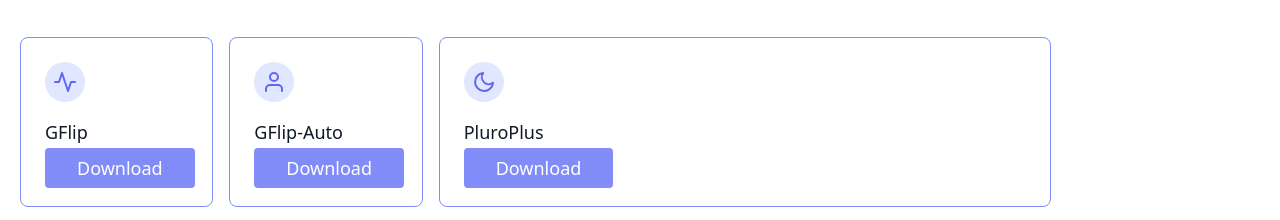
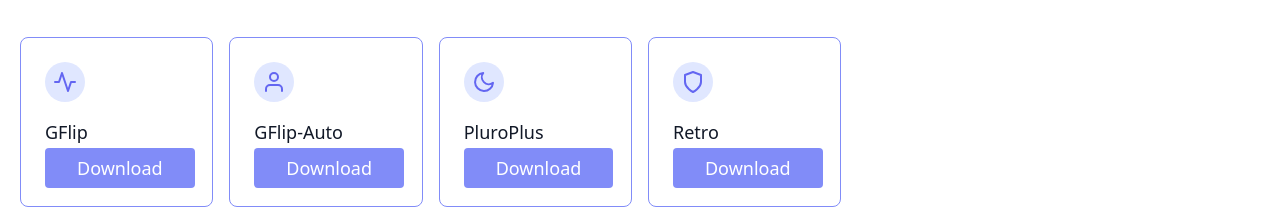
Before and after one commit to PlusAds/plusvpn, a plain HTML site: page index.html in a window 1280 px wide. Shown: the part 201-421 px from the top of the page. Drawn offline with nearby package versions, Linux system fonts and the light colour scheme.

Commit message:
Update index.html

```diff
--- a/index.html
+++ b/index.html
@@ -47,7 +47,7 @@
         <h1 class="sm:text-3xl text-2xl font-medium title-font mb-2 text-indigo-500">Plus Apps</h1>
         <p class="lg:w-1/2 w-full leading-relaxed text-gray-500">Apps Developed By Plus Ads Team.</p>
       </div>
-      <div class="flex flex-wrap flex-col items-center md:flex-row -m-2">
+      <div class="flex flex-wrap flex-col md:flex-row -m-2">
         <div class="xl:w-1/6 md:w-1/2 p-2">
           <div class="border border-indigo-400 p-6 rounded-lg">
             <div class="w-10 h-10 inline-flex items-center justify-center rounded-full bg-indigo-100 text-indigo-500 mb-4">
@@ -75,7 +75,7 @@
           </div>
         </div>
 
-        <div class="xl:w-1/2 md:w-1/2 p-2">
+        <div class="xl:w-1/6 md:w-1/2 p-2">
           <div class="border border-indigo-400 p-6 rounded-lg">
             <div class="w-10 h-10 inline-flex items-center justify-center rounded-full bg-indigo-100 text-indigo-500 mb-4">
               <svg fill="none" stroke="currentColor" stroke-linecap="round" stroke-linejoin="round" stroke-width="2" class="w-6 h-6" viewBox="0 0 24 24">
@@ -87,7 +87,7 @@
 
           </div>
         </div>
-        <div class="xl:w-1/2 md:w-1/2 p-2">
+        <div class="xl:w-1/6 md:w-1/2 p-2">
           <div class="border border-indigo-400 p-6 rounded-lg">
             <div class="w-10 h-10 inline-flex items-center justify-center rounded-full bg-indigo-100 text-indigo-500 mb-4">
               <svg fill="none" stroke="currentColor" stroke-linecap="round" stroke-linejoin="round" stroke-width="2" class="w-6 h-6" viewBox="0 0 24 24">
```
